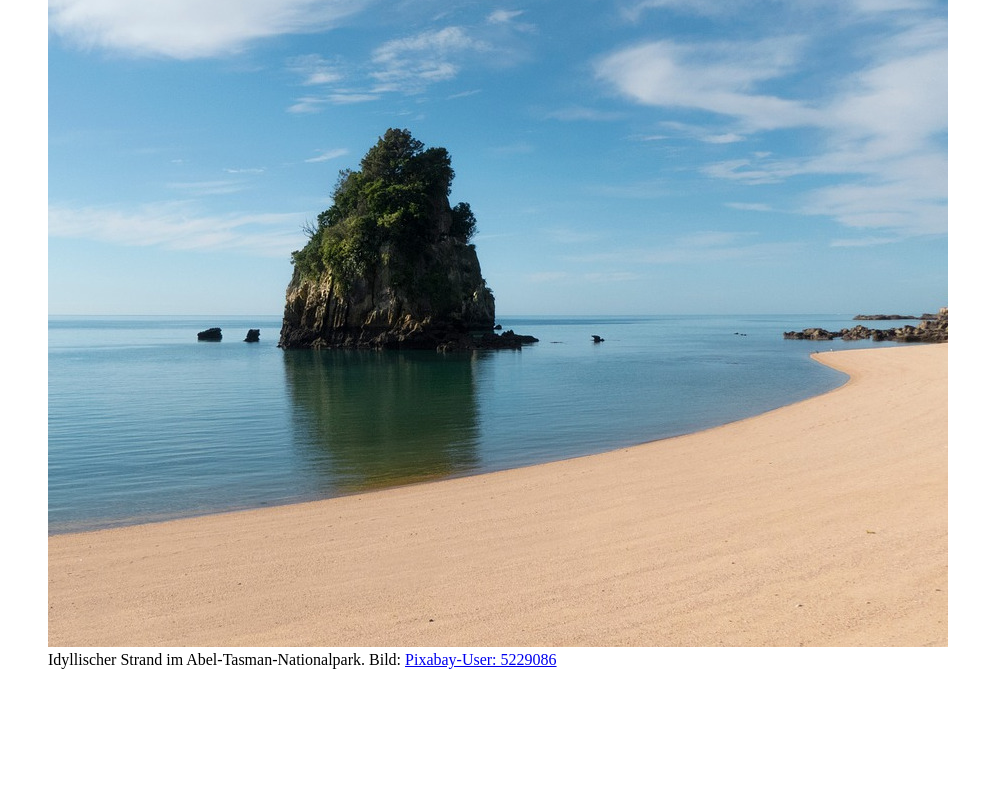
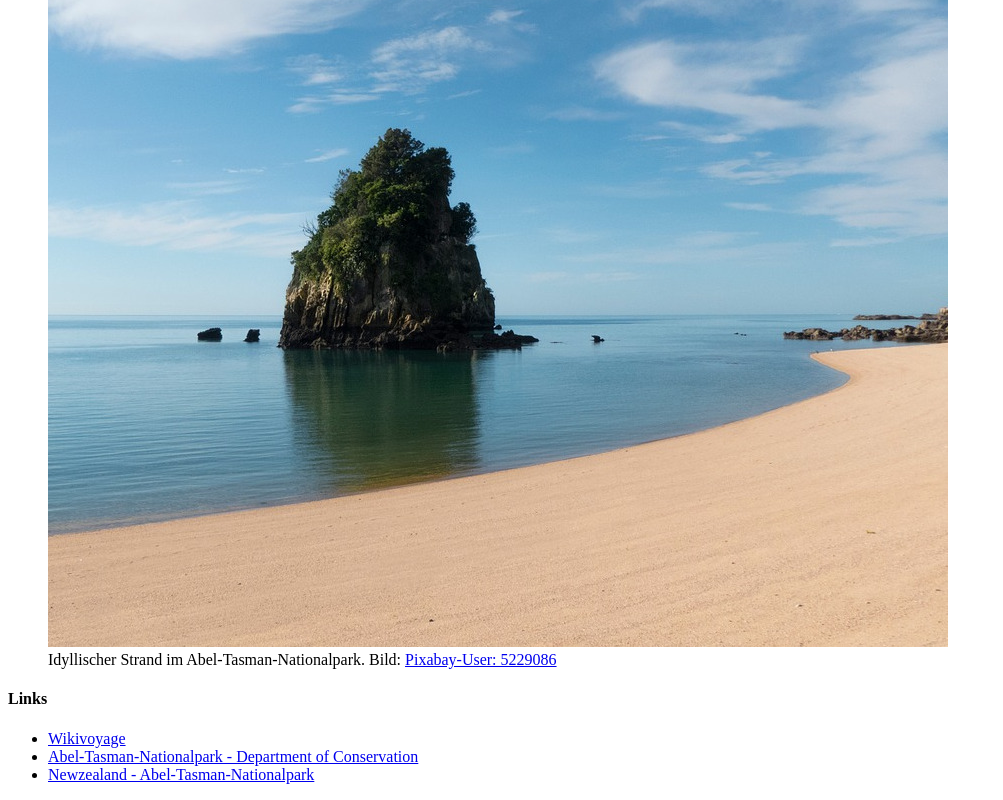
Before and after one commit to VoitMax/VoitMax.github.io, a plain HTML site: page nz/index1.html in a window 1280 px wide. Shown: the part 902-1702 px from the top of the page, without its empty margins (0-1003 px from the left). Before the commit the page ends 1587 px from the top, so only its background shows below. Drawn offline with Linux system fonts and the light colour scheme.

Commit message:
entsprechenden reflinks + listenstruktur

```diff
--- a/nz/index1.html
+++ b/nz/index1.html
@@ -30,6 +30,13 @@
             <figure>
                 <img src="images/abel_tasman_attraction.jpg" alt="Strand im Vordergrund mit bewachsenen Felsen stehend im Wasser"><figcaption>Idyllischer Strand im Abel-Tasman-Nationalpark. Bild: <a href="https://pixabay.com/photos/idyllic-beach-golden-sand-island-2268179/">Pixabay-User: 5229086</a></figcaption>
             </figure>
+
+            <h4>Links</h4>
+            <ul>
+                <li><a href="https://de.wikivoyage.org/wiki/Abel-Tasman-Nationalpark">Wikivoyage</a></li>
+                <li><a href="http://www.doc.govt.nz/parks-and-recreation/tracks-and-walks/nelson-tasman/golden-bay/abel-tasman-coast-track/">Abel-Tasman-Nationalpark - Department of Conservation</a></li>
+                <li><a href="https://www.newzealand.com/int/feature/national-parks-abel-tasman/">Newzealand - Abel-Tasman-Nationalpark</a></li>
+            </ul>
         </article>
     </main>
 </body>
```
